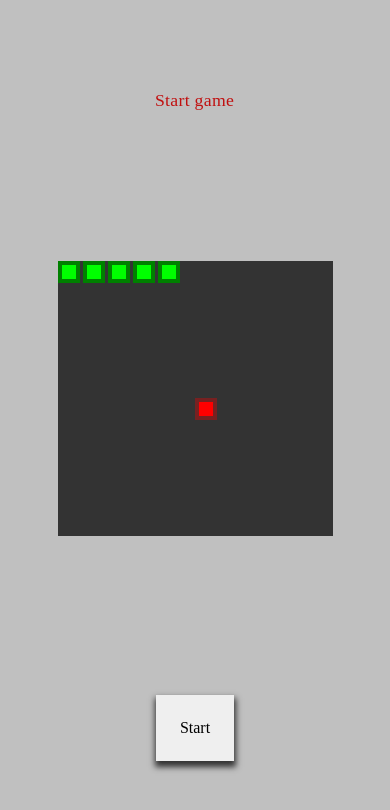
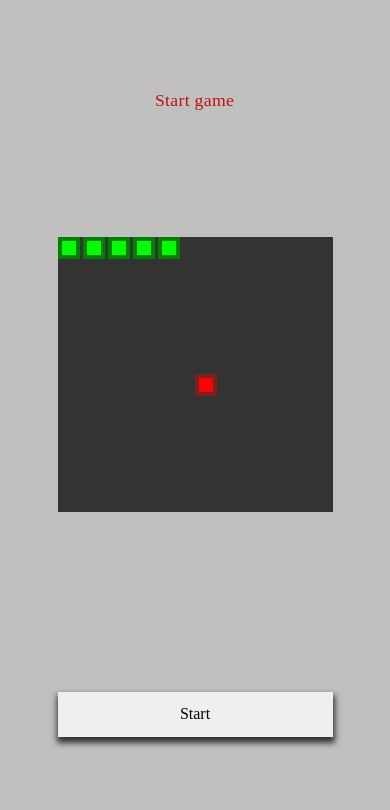
Before and after one commit to KylesTech95/snake-game, a React (Create React App) app: page / in a window 390 px wide. Shown: the top 810 px of the page. Built offline with nearby package versions, Linux system fonts and the light colour scheme; a web font is replaced by a local one.

Commit message:
portrait config

```diff
--- a/src/App.css
+++ b/src/App.css
@@ -234,7 +234,7 @@ width:20px;
   @media screen and (max-width:400px) and (max-height: 900px){
     #canvas-container{
       margin-top:0;
-      margin-bottom:3rem;
+      margin-bottom:6rem;
       gap:0;
     }
 
@@ -247,10 +247,13 @@ width:20px;
       transform: scale(1);
       position:absolute;
       bottom: -225px;
+      width:100%;
+      height:45px;
      }
      #btn{
       margin-top:0;
       font-size:1rem;
+      width:inherit;
      }
      #score{
       margin-top:1rem;
@@ -274,7 +277,7 @@ width:20px;
     }
     #keypad-container{
       position: absolute;
-      bottom:-150px;
+      bottom:-175px;
     }
 
     }
```
